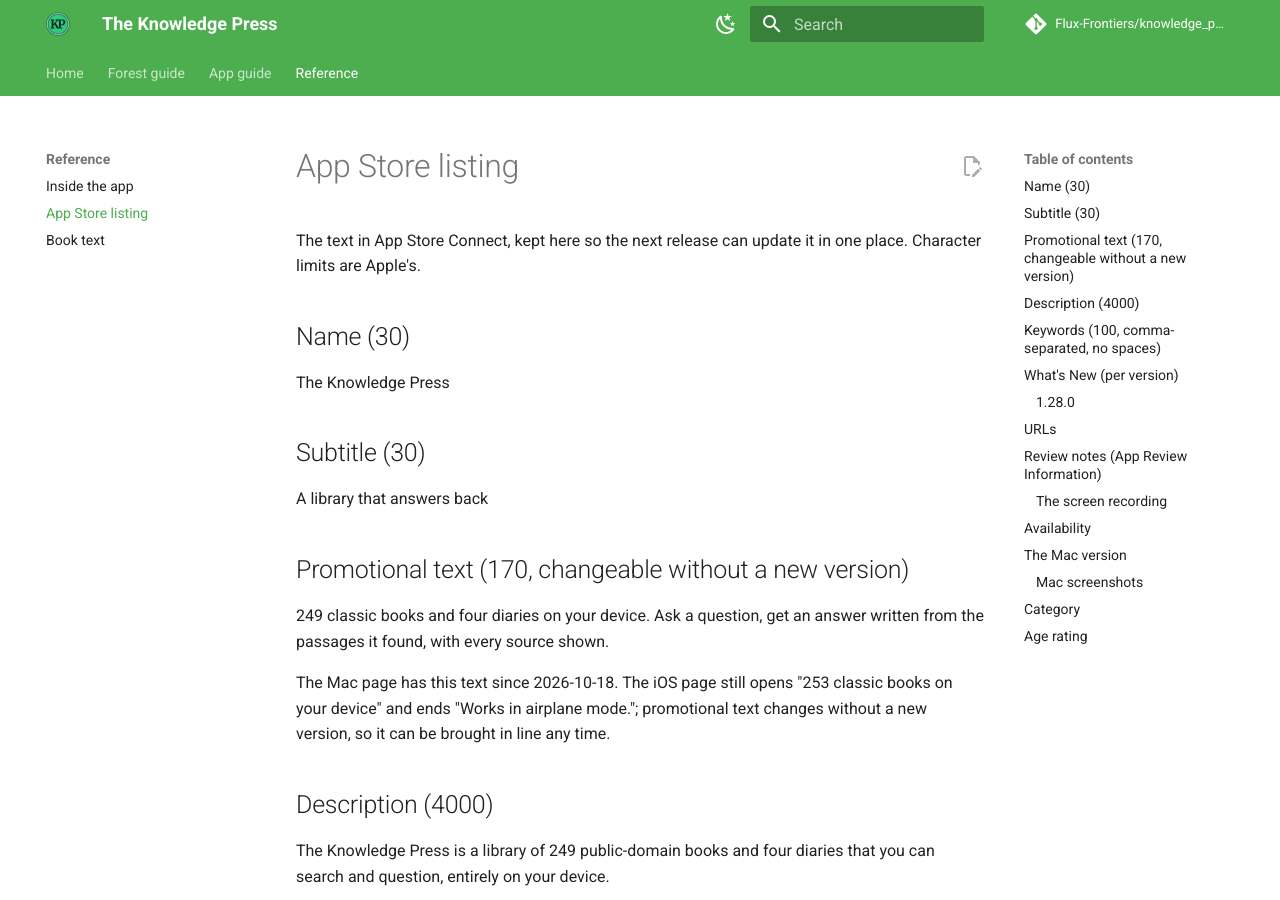
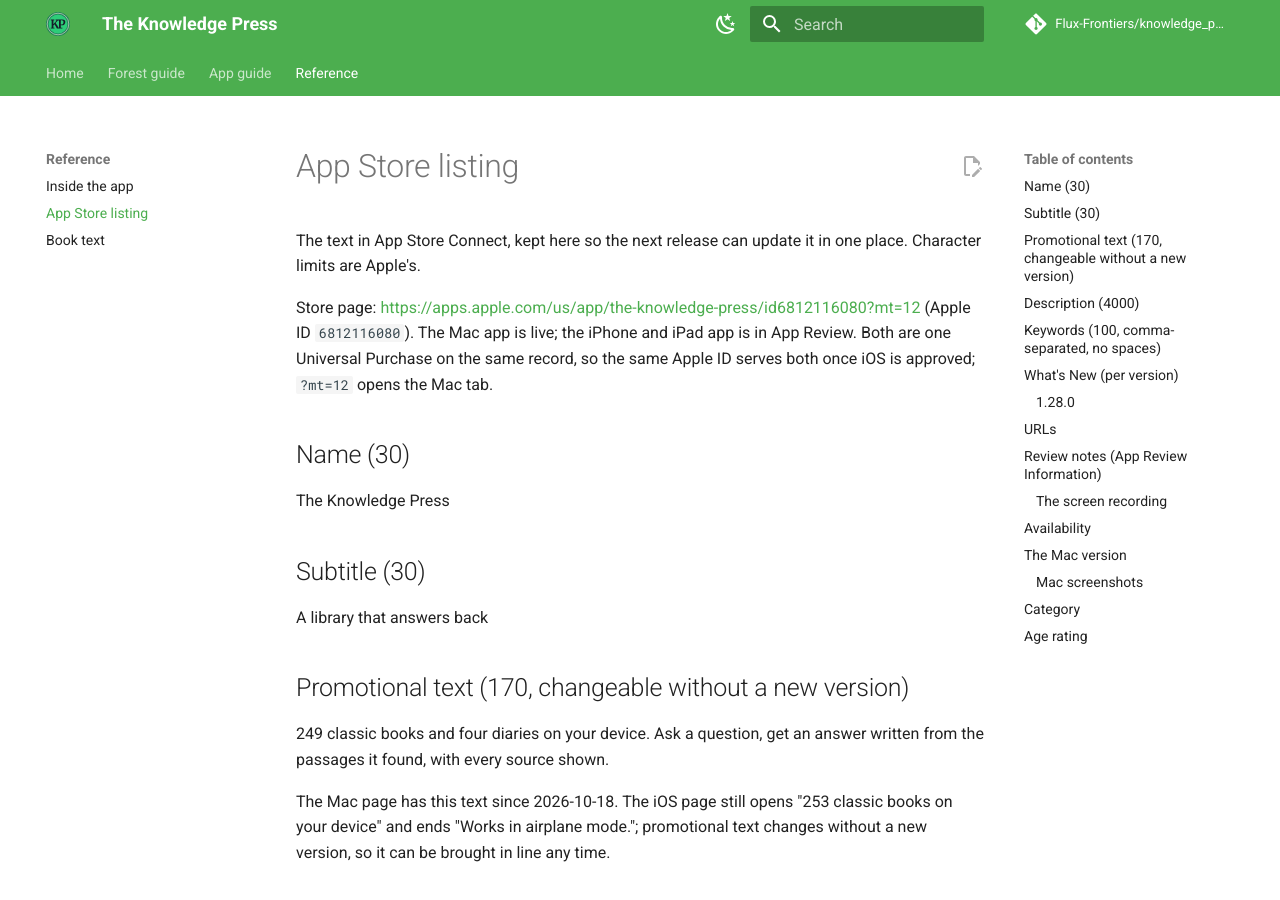
Before and after one commit to Flux-Frontiers/knowledge_press, an MkDocs documentation site: the page built from docs/APP_STORE_LISTING.md, in a window 1280 px wide and 900 px high. Built offline with MkDocs 1.6.1 and Material for MkDocs 9.7.7, drawn with Linux system fonts in a browser that asks for light colours; comment, search, counter and statistics services are not loaded.

Commit message:
docs: link the Mac App Store page (#80)
The Mac app is live at apps.apple.com id6812116080. README, guide home,
app Getting started and the listing doc link to it; the iPhone and iPad
app is noted as in App Review.

Co-authored-by: Claude Opus 5.5 <noreply@anthropic.com>

```diff
--- a/docs/APP_STORE_LISTING.md
+++ b/docs/APP_STORE_LISTING.md
@@ -2,6 +2,11 @@
 
 The text in App Store Connect, kept here so the next release can update it
 in one place. Character limits are Apple's.
+
+Store page: <https://apps.apple.com/us/app/the-knowledge-press/id6812116080?mt=12> (Apple ID `6812116080`). The Mac app is live; the iPhone
+and iPad app is in App Review. Both are one Universal Purchase on the same
+record, so the same Apple ID serves both once iOS is approved; `?mt=12`
+opens the Mac tab.
 
 ## Name (30)
 
```
Also changed, not shown: CHANGELOG.md (+6 -0 lines), README.md (+3 -0 lines), docs/app/getting-started.md (+5 -0 lines), docs/index.md (+2 -1 lines).
